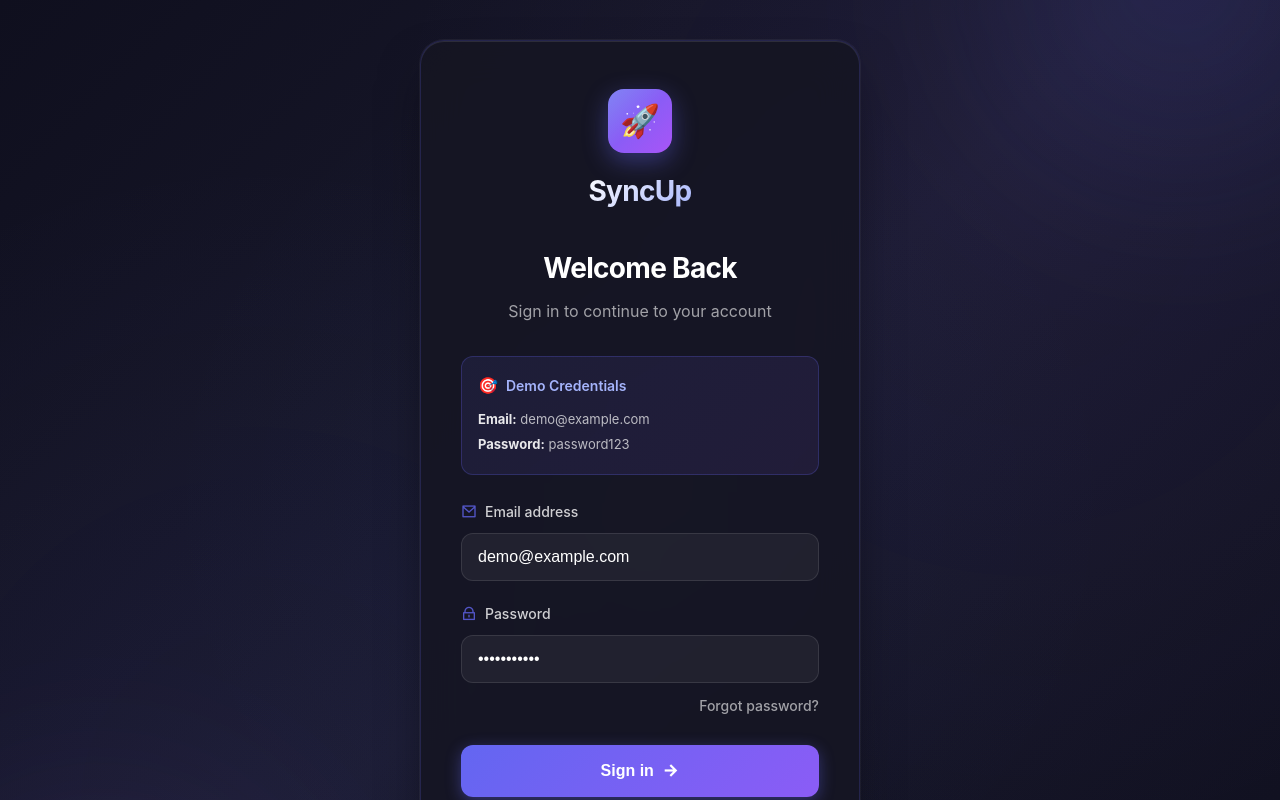
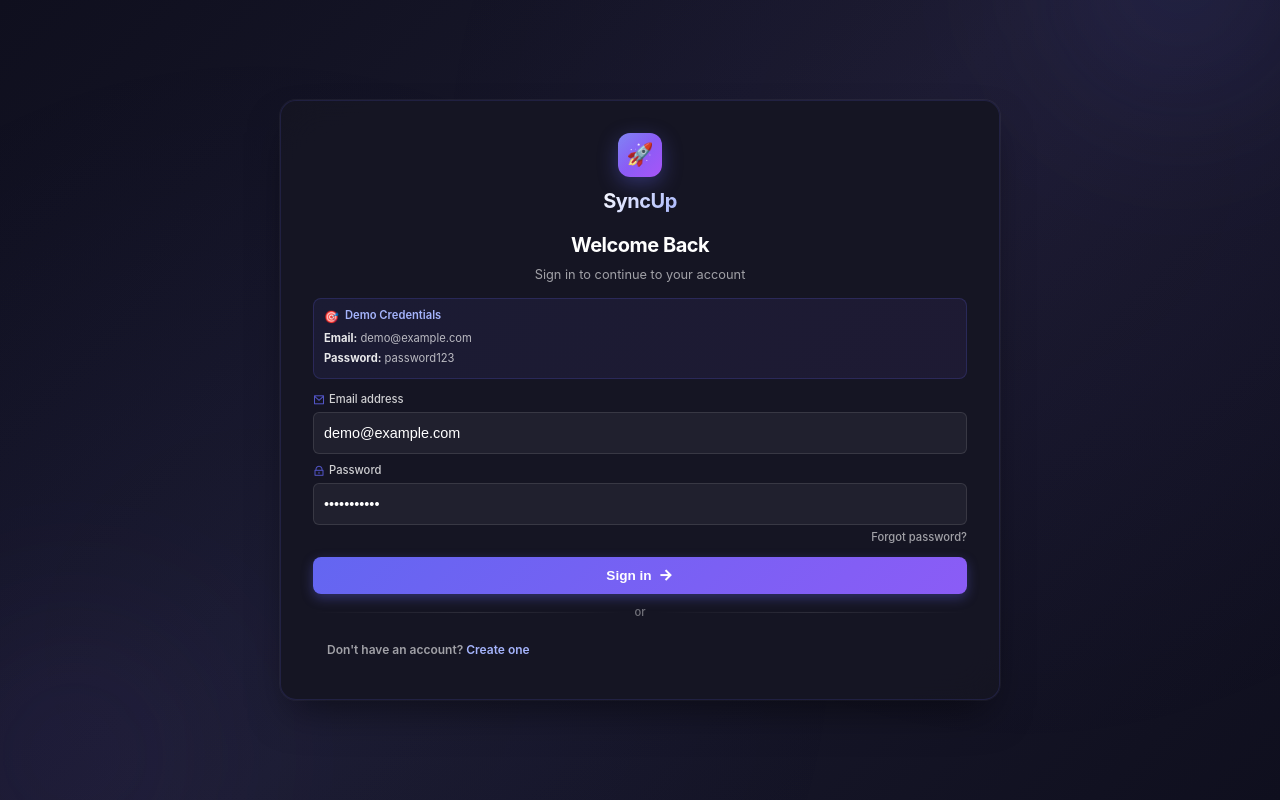
Before and after one commit to biru-codeastromer/SyncUp, a React (Create React App) app in the folder frontend/: page /login in a window 1280 px wide. Shown: the top 800 px of the page. Built offline with nearby package versions, Linux system fonts and the light colour scheme; no server answers.

Commit message:
ui fixes

```diff
--- a/frontend/src/index.css
+++ b/frontend/src/index.css
@@ -320,28 +320,30 @@ code {
   display: flex;
   align-items: center;
   justify-content: center;
-  padding: 40px 20px;
+  padding: 20px;
   background: linear-gradient(135deg, #0f0f1e 0%, #1a1a2e 50%, #0f0f1e 100%);
   position: relative;
-  overflow: hidden;
+  overflow-x: hidden;
+  overflow-y: auto;
 }
 
 /* Animated background decoration */
 .auth-bg-decoration {
-  position: absolute;
+  position: fixed;
   inset: 0;
   overflow: hidden;
   pointer-events: none;
+  z-index: 0;
 }
 
 .auth-bg-decoration::before {
   content: '';
   position: absolute;
-  width: 600px;
-  height: 600px;
-  background: radial-gradient(circle, rgba(99, 102, 241, 0.15) 0%, transparent 70%);
-  top: -300px;
-  right: -200px;
+  width: 400px;
+  height: 400px;
+  background: radial-gradient(circle, rgba(99, 102, 241, 0.12) 0%, transparent 70%);
+  top: -200px;
+  right: -100px;
   border-radius: 50%;
   filter: blur(60px);
   animation: float 12s ease-in-out infinite;
@@ -350,11 +352,11 @@ code {
 .auth-bg-decoration::after {
   content: '';
   position: absolute;
-  width: 500px;
-  height: 500px;
-  background: radial-gradient(circle, rgba(139, 92, 246, 0.12) 0%, transparent 70%);
-  bottom: -250px;
-  left: -150px;
+  width: 350px;
+  height: 350px;
+  background: radial-gradient(circle, rgba(139, 92, 246, 0.1) 0%, transparent 70%);
+  bottom: -150px;
+  left: -100px;
   border-radius: 50%;
   filter: blur(80px);
   animation: float 10s ease-in-out infinite reverse;
@@ -362,40 +364,42 @@ code {
 
 .auth-container::before {
   content: "";
-  position: absolute;
+  position: fixed;
   inset: 0;
   background:
-    radial-gradient(circle at 20% 80%, rgba(99, 102, 241, 0.05) 0%, transparent 50%),
-    radial-gradient(circle at 80% 20%, rgba(139, 92, 246, 0.05) 0%, transparent 50%),
-    radial-gradient(circle at 50% 50%, rgba(59, 130, 246, 0.03) 0%, transparent 60%);
+    radial-gradient(circle at 20% 80%, rgba(99, 102, 241, 0.04) 0%, transparent 50%),
+    radial-gradient(circle at 80% 20%, rgba(139, 92, 246, 0.04) 0%, transparent 50%);
   pointer-events: none;
+  z-index: 0;
 }
 
 /* Auth Card */
 .auth-card {
-  background: rgba(22, 22, 35, 0.9);
+  background: rgba(22, 22, 35, 0.95);
   backdrop-filter: blur(20px);
   -webkit-backdrop-filter: blur(20px);
-  border-radius: 24px;
+  border-radius: 16px;
   box-shadow:
-    0 25px 50px -12px rgba(0, 0, 0, 0.5),
-    0 0 0 1px rgba(255, 255, 255, 0.05),
-    inset 0 1px 0 rgba(255, 255, 255, 0.1);
-  padding: 48px 40px;
-  width: 100%;
-  max-width: 440px;
+    0 20px 40px -12px rgba(0, 0, 0, 0.5),
+    0 0 0 1px rgba(255, 255, 255, 0.05);
+  padding: 32px;
+  display: flex;
+  flex-direction: column;
   position: relative;
   z-index: 1;
-  animation: slideUp 0.6s ease-out;
-  border: 1px solid rgba(99, 102, 241, 0.2);
+  animation: slideUp 0.5s ease-out;
+  border: 1px solid rgba(99, 102, 241, 0.15);
+  margin: auto;
 }
 
 .auth-card-login {
-  max-width: 440px;
+  width: 720px;
+  min-height: 520px;
 }
 
 .auth-card-signup {
-  max-width: 500px;
+  width: 720px;
+  min-height: 600px;
 }
 
 /* Brand/Logo */
@@ -403,19 +407,19 @@ code {
   display: flex;
   flex-direction: column;
   align-items: center;
-  margin-bottom: 32px;
+  margin-bottom: 12px;
 }
 
 .auth-logo {
-  width: 64px;
-  height: 64px;
+  width: 44px;
+  height: 44px;
   background: linear-gradient(135deg, #6366f1 0%, #8b5cf6 50%, #a855f7 100%);
-  border-radius: 16px;
+  border-radius: 12px;
   display: flex;
   align-items: center;
   justify-content: center;
-  margin-bottom: 16px;
-  box-shadow: 0 8px 24px rgba(99, 102, 241, 0.4);
+  margin-bottom: 8px;
+  box-shadow: 0 6px 20px rgba(99, 102, 241, 0.35);
   position: relative;
   overflow: hidden;
 }
@@ -428,13 +432,13 @@ code {
 }
 
 .auth-logo-icon {
-  font-size: 32px;
+  font-size: 22px;
   position: relative;
   z-index: 1;
 }
 
 .auth-brand-name {
-  font-size: 1.75rem;
+  font-size: 1.25rem;
   font-weight: 700;
   background: linear-gradient(135deg, #ffffff 0%, #a5b4fc 100%);
   -webkit-background-clip: text;
@@ -446,53 +450,53 @@ code {
 /* Auth Header */
 .auth-header {
   text-align: center;
-  margin-bottom: 32px;
+  margin-bottom: 12px;
 }
 
 .auth-title {
-  font-size: 1.75rem;
+  font-size: 1.25rem;
   font-weight: 700;
   color: #ffffff;
-  margin-bottom: 8px;
+  margin-bottom: 4px;
   letter-spacing: -0.025em;
 }
 
 .auth-subtitle {
-  font-size: 1rem;
+  font-size: 0.8rem;
   color: rgba(255, 255, 255, 0.6);
   font-weight: 400;
 }
 
 /* Demo Credentials Box */
 .demo-credentials-box {
-  background: linear-gradient(135deg, rgba(99, 102, 241, 0.1) 0%, rgba(139, 92, 246, 0.1) 100%);
-  border: 1px solid rgba(99, 102, 241, 0.25);
-  border-radius: 12px;
-  padding: 16px;
-  margin-bottom: 24px;
+  background: linear-gradient(135deg, rgba(99, 102, 241, 0.08) 0%, rgba(139, 92, 246, 0.08) 100%);
+  border: 1px solid rgba(99, 102, 241, 0.2);
+  border-radius: 8px;
+  padding: 8px 10px;
+  margin-bottom: 12px;
 }
 
 .demo-credentials-header {
   display: flex;
   align-items: center;
-  gap: 8px;
-  margin-bottom: 10px;
+  gap: 6px;
+  margin-bottom: 4px;
 }
 
 .demo-icon {
-  font-size: 16px;
+  font-size: 12px;
 }
 
 .demo-title {
-  font-size: 0.875rem;
+  font-size: 0.7rem;
   font-weight: 600;
   color: #a5b4fc;
 }
 
 .demo-credentials-content p {
-  font-size: 0.8125rem;
+  font-size: 0.7rem;
   color: rgba(255, 255, 255, 0.7);
-  margin: 4px 0;
+  margin: 2px 0;
 }
 
 .demo-credentials-content strong {
@@ -503,7 +507,8 @@ code {
 .auth-form {
   display: flex;
   flex-direction: column;
-  gap: 20px;
+  gap: 8px;
+  flex: 1;
 }
 
 .auth-form-single .form-group {
@@ -514,28 +519,28 @@ code {
 .form-group {
   display: flex;
   flex-direction: column;
-  gap: 8px;
+  gap: 2px;
 }
 
 .form-label {
   font-weight: 500;
-  font-size: 0.875rem;
+  font-size: 0.7rem;
   color: rgba(255, 255, 255, 0.8);
   display: flex;
   align-items: center;
-  gap: 8px;
+  gap: 4px;
 }
 
 .form-label i {
-  font-size: 1rem;
+  font-size: 0.75rem;
   color: rgba(99, 102, 241, 0.8);
 }
 
 .form-input {
-  padding: 14px 16px;
+  padding: 12px 10px;
   border: 1.5px solid rgba(255, 255, 255, 0.1);
-  border-radius: 12px;
-  font-size: 1rem;
+  border-radius: 6px;
+  font-size: 0.9rem;
   transition: all 0.2s ease;
   background: rgba(255, 255, 255, 0.05);
   color: #ffffff;
@@ -562,22 +567,22 @@ code {
 /* Error & Success Messages */
 .error-message {
   color: #fca5a5;
-  font-size: 0.875rem;
+  font-size: 0.75rem;
   text-align: center;
-  padding: 12px 16px;
+  padding: 8px 10px;
   border: 1px solid rgba(239, 68, 68, 0.3);
-  border-radius: 10px;
+  border-radius: 6px;
   background: rgba(239, 68, 68, 0.1);
   animation: errorSlide 0.3s ease-out;
 }
 
 .success-message {
   color: #86efac;
-  font-size: 0.875rem;
+  font-size: 0.75rem;
   text-align: center;
-  padding: 12px 16px;
+  padding: 8px 10px;
   border: 1px solid rgba(34, 197, 94, 0.3);
-  border-radius: 10px;
+  border-radius: 6px;
   background: rgba(34, 197, 94, 0.1);
   animation: errorSlide 0.3s ease-out;
 }
@@ -586,13 +591,13 @@ code {
 .forgot-password {
   display: flex;
   justify-content: flex-end;
-  margin-top: -8px;
+  margin-top: -4px;
 }
 
 .forgot-password a {
   color: rgba(255, 255, 255, 0.6);
   text-decoration: none;
-  font-size: 0.875rem;
+  font-size: 0.7rem;
   font-weight: 500;
   transition: all 0.2s ease;
 }
@@ -606,20 +611,20 @@ code {
   background: linear-gradient(135deg, #6366f1 0%, #8b5cf6 100%);
   color: #ffffff;
   border: none;
-  padding: 16px 24px;
-  border-radius: 12px;
-  font-size: 1rem;
+  padding: 10px 16px;
+  border-radius: 8px;
+  font-size: 0.85rem;
   font-weight: 600;
   cursor: pointer;
   transition: all 0.3s ease;
   display: flex;
   align-items: center;
   justify-content: center;
-  gap: 8px;
-  margin-top: 8px;
+  gap: 6px;
+  margin-top: 2px;
   position: relative;
   overflow: hidden;
-  box-shadow: 0 4px 15px rgba(99, 102, 241, 0.4);
+  box-shadow: 0 4px 12px rgba(99, 102, 241, 0.35);
 }
 
 .auth-button::before {
@@ -633,7 +638,7 @@ code {
 
 .auth-button:hover {
   transform: translateY(-2px);
-  box-shadow: 0 8px 25px rgba(99, 102, 241, 0.5);
+  box-shadow: 0 6px 20px rgba(99, 102, 241, 0.45);
 }
 
 .auth-button:hover::before {
@@ -642,7 +647,7 @@ code {
 
 .auth-button:active {
   transform: translateY(0);
-  box-shadow: 0 4px 15px rgba(99, 102, 241, 0.4);
+  box-shadow: 0 4px 12px rgba(99, 102, 241, 0.35);
 }
 
 .auth-button:disabled {
@@ -652,7 +657,7 @@ code {
 }
 
 .auth-button i {
-  font-size: 1.1rem;
+  font-size: 1rem;
   transition: transform 0.2s ease;
 }
 
@@ -662,8 +667,8 @@ code {
 
 /* Button Spinner */
 .auth-button-spinner {
-  width: 18px;
-  height: 18px;
+  width: 16px;
+  height: 16px;
   border: 2px solid rgba(255, 255, 255, 0.3);
   border-top-color: #ffffff;
   border-radius: 50%;
@@ -674,8 +679,8 @@ code {
 .auth-divider {
   display: flex;
   align-items: center;
-  gap: 16px;
-  margin: 8px 0;
+  gap: 10px;
+  margin: 2px 0;
 }
 
 .auth-divider::before,
@@ -688,7 +693,7 @@ code {
 
 .auth-divider span {
   color: rgba(255, 255, 255, 0.4);
-  font-size: 0.875rem;
+  font-size: 0.7rem;
   font-weight: 500;
 }
 
@@ -698,7 +703,7 @@ code {
 }
 
 .auth-link-text {
-  font-size: 0.9rem;
+  font-size: 0.75rem;
   color: rgba(255, 255, 255, 0.6);
 }
 
@@ -731,43 +736,61 @@ code {
 
 /* Responsive */
 @media (max-width: 520px) {
+  .auth-container {
+    padding: 16px;
+  }
+
   .auth-card {
-    padding: 32px 24px;
-    margin: 0 16px;
-    border-radius: 20px;
+    padding: 24px 20px;
+    border-radius: 16px;
+  }
+
+  .auth-brand {
+    margin-bottom: 16px;
   }
 
   .auth-logo {
-    width: 56px;
-    height: 56px;
+    width: 44px;
+    height: 44px;
   }
 
   .auth-logo-icon {
-    font-size: 28px;
+    font-size: 22px;
   }
 
   .auth-brand-name {
-    font-size: 1.5rem;
+    font-size: 1.25rem;
+  }
+
+  .auth-header {
+    margin-bottom: 16px;
   }
 
   .auth-title {
-    font-size: 1.5rem;
+    font-size: 1.25rem;
   }
 
   .auth-subtitle {
+    font-size: 0.8rem;
+  }
+
+  .demo-credentials-box {
+    padding: 10px 12px;
+    margin-bottom: 12px;
+  }
+
+  .auth-form {
+    gap: 12px;
+  }
+
+  .form-input {
+    padding: 10px 12px;
     font-size: 0.9rem;
   }
 
-  .auth-form {
-    gap: 16px;
-  }
-
-  .form-input {
-    padding: 12px 14px;
-  }
-
   .auth-button {
-    padding: 14px 20px;
+    padding: 10px 16px;
+    font-size: 0.9rem;
   }
 }
 
```
